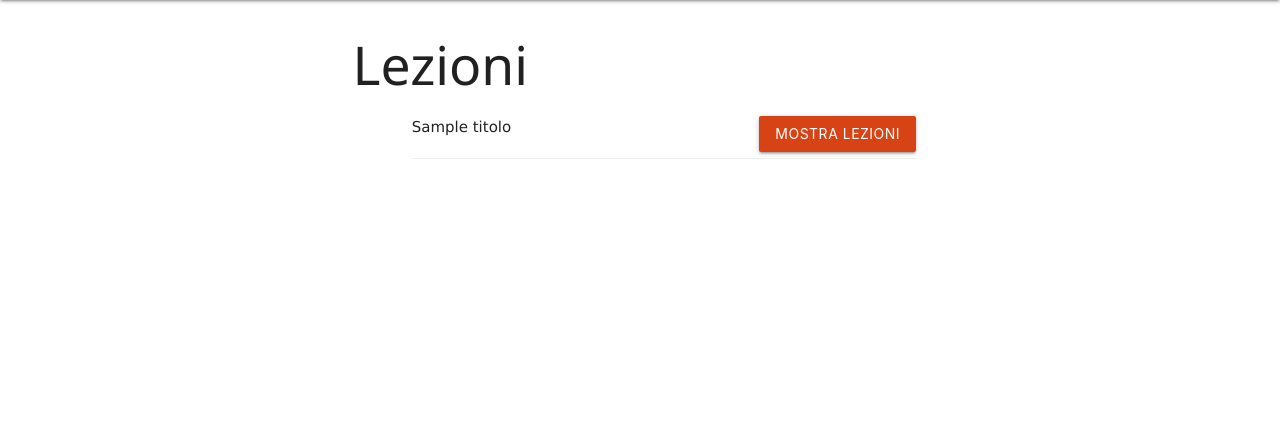
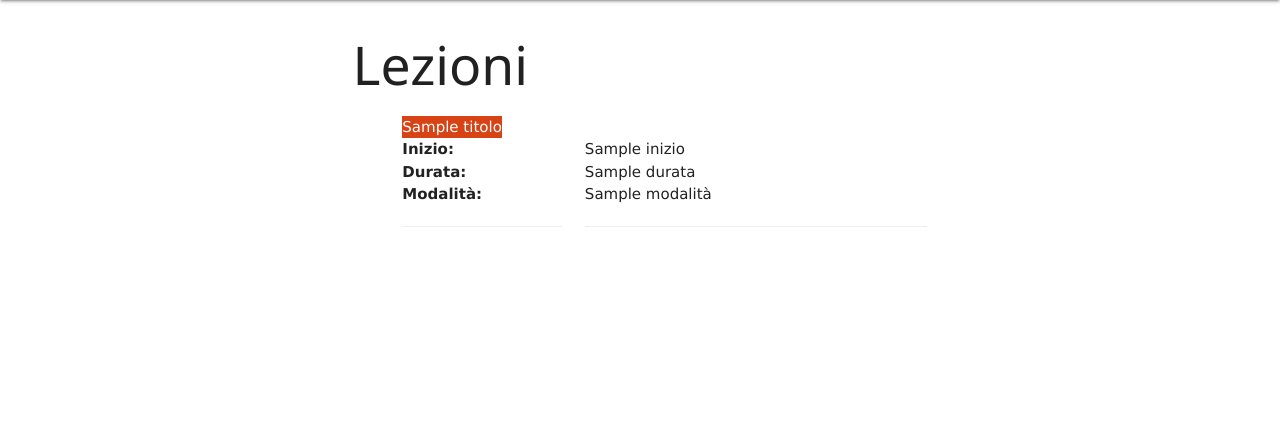
Before and after one commit to nicolamarizza/DbProject, a Flask app: template app/templates/lezioni.html in a window 1280 px wide. Shown: the part 64-490 px from the top of the page. Run offline with Flask 2, Linux system fonts and the light colour scheme; the template is opened without the code that fills it: most values are stand-ins (such as "Sample title", 1, 10 or a date in 2020); parts of the project's set-up code (start-up, migrations or seed data) failed here and were passed over; some libraries are stand-ins or nearby versions.

Commit message:
lezioni migliorate

```diff
--- a/app/app.py
+++ b/app/app.py
@@ -177,44 +177,50 @@ def lezioni_get():
 		else:
 			i_tuoi_corsi = list(filter(lambda c : user in c.iscritti, corsi_totali))
 
-		return render_template(
-			'lezioni.html',
-			name=user.nome if authenticated else None,
-			authenticated=True,
-			i_tuoi_corsi=i_tuoi_corsi
-		)
+		#lista degli id dei propri corsi
+		c = [x.id for x in i_tuoi_corsi]
 
-@app.route('/mostra_lezioni', methods=['POST'])
-@login_required #ti dice che non sei autorizzato se non hai effettuato il login
-def mostra_lezioni_post():
-	id_corso = request.form['idcorso']
-	titolo_corso = request.form['titolo']
+		#query per prendere corsi, lezioni e aula in cui si svolgono, compreso l'edificiio
+		#left join perché ci sono le lezioni online che non hanno un'aula
 
-	user = current_user
-	authenticated = user.is_authenticated
+		lezioni = session.query(views.Corsi.dbClass, views.Lezioni.dbClass, views.Aule.dbClass, views.Edifici.dbClass).\
+				  join(views.Aule.dbClass, views.Aule.dbClass.id == views.Lezioni.dbClass.idaula, isouter=True).\
+				  join(views.Corsi.dbClass, views.Corsi.dbClass.id == views.Lezioni.dbClass.idcorso, isouter=False).\
+				  filter(views.Lezioni.dbClass.idcorso.in_(c),\
+				  or_(views.Aule.dbClass.idedificio == views.Edifici.dbClass.id, views.Lezioni.dbClass.idaula == null()),\
+				  ).all()
 
-	with user.getSession() as session:
-
-		#query per prendere lezioni e aula in cui si svolgono
-		#left join perché ci sono le lezioni online che non hanno un'aula
-		lezioni = session.query(views.Lezioni.dbClass, views.Aule.dbClass, views.Edifici.dbClass).\
-				  join(views.Aule.dbClass, views.Aule.dbClass.id == views.Lezioni.dbClass.idaula, isouter=True).\
-				  filter(views.Lezioni.dbClass.idcorso == id_corso,\
-				  or_(views.Aule.dbClass.idedificio == views.Edifici.dbClass.id, views.Lezioni.dbClass.idaula == null())).all()
-
-
+		print(lezioni)
 
 		return render_template(
 			'lezioni.html',
 			authenticated = True,
 			name=user.nome if authenticated else None,
 			is_docente = user.isdocente,
-			id_corso = id_corso,
 			lezioni = lezioni,
+			attrLezioni = views.Lezioni.attributes,
+		)
 
-			titolo_corso = titolo_corso,
-			mostra_lezioni = True
-		)
+
+@app.route('/aggiungi_lezione', methods=['POST'])
+@login_required
+def aggiungi_lezione_post():
+	id_corso = request.form['idcorso']
+
+	user = current_user
+	authenticated = user.is_authenticated
+
+	return render_template(
+		'lezioni.html',
+		authenticated = True,
+		name=user.nome if authenticated else None,
+		aggiungi = True,
+		id_corso = id_corso,
+
+		attrLezioni = views.Lezioni.attributes
+
+	)
+
 
 @app.route('/test', methods=['GET'])
 def shit_get():
--- a/app/templates/lezioni.html
+++ b/app/templates/lezioni.html
@@ -6,33 +6,28 @@
 {%- endblock -%}
 
 
-
-
-
 {%- block body_base -%}
 
 
 <div class="row">
     <div class="col s8 offset-s2">
 
+        <h2>Lezioni</h2>
 
-        {%- if mostra_lezioni -%}
-            <br><br>
+
 
             {%- if lezioni -%}
-                Torna <a href="/lezioni">indietro</a>
-                <h3>Elenco delle lezioni di {{ titolo_corso }}</h3>
-                <hr>
+
+
                 {% for lezione in lezioni %}
                     {% include 'lezioni_elem.html' %}
                 {% endfor %}
-
 
             {%- else -%}
 
             <div class="col s11 offset-s1" >
                 <div class="row" >
-                    <b>Nessuna lezione disponibile,</b> torna <a href="/lezioni">indietro</a>
+                    <b>Nessuna lezione disponibile ☹</a>
                 </div>
             </div>
             {%- endif -%}
@@ -50,36 +45,6 @@
                 </div>
             </div>
             {%- endif -%}
-        {%- else -%}
-
-
-            <h2>Lezioni</h2>
-
-
-            {% for corso in i_tuoi_corsi %}
-            <div class="col s11 offset-s1" >
-
-                {{ corso.titolo }}
-                <div class="right">
-                    <form action="/mostra_lezioni" method="POST">
-                        <input name="idcorso" type="number" style="display:none" value="{{ corso.id }}">
-                        <input name="titolo" type="text" style="display:none" value="{{ corso.titolo }}">
-                        <button class="waves-effect waves-light btn deep-orange darken-3 right" type="submit">
-                            mostra lezioni
-                        </button>
-
-                    </form>
-
-
-                </div>
-
-                <hr>
-            </div>
-
-            {% endfor %}
-        {%- endif -%}
-
-
 
     </div>
 </div>
--- a/app/templates/lezioni_elem.html
+++ b/app/templates/lezioni_elem.html
@@ -1,17 +1,33 @@
-<div class="col s11 offset-s1" >
-    <div class="row" >
 
-        {%- if lezione[0].idaula -%}
-            <div><div class="col s4"><b>Edificio:</b></div><div class="col s8">{{lezione[2].nome }}</div></div>
-            <div><div class="col s4"><b>Aula:</b></div><div class="col s8">{{lezione[1].nome }}</div></div>
-        {%- endif -%}
+   <div>
+        <div class="row" style="margin-bottom: 0px;">
 
-        <div><div class="col s4"><b>Inizio:</b></div><div class="col s8">{{ lezione[0].inizio }}</div></div>
-        <div><div class="col s4"><b>Durata:</b></div><div class="col s8">{{ lezione[0].durata }}</div></div>
-        <div><div class="col s4"><b>Modalità:</b>  <br>
-            <hr></div><div class="col s8">{{ lezione[0].modalità }}  <br>
-            <hr></div></div>
+            <div class="col s11 offset-s1" >
+                <div class="row" >
 
 
+                    <div><div class="col s11">
+                    <div class="deep-orange darken-3 left" style="color: white;">
+                    {{ lezione[0].titolo }}
+
+                    </div>
+                    </div>
+                    {%- if lezione[1].idaula -%}
+                        <div><div class="col s4"><b>Edificio:</b></div><div class="col s8">{{lezione[3].nome }}</div></div>
+                        <div><div class="col s4"><b>Aula:</b></div><div class="col s8">{{lezione[2].nome }}</div></div>
+                    {%- endif -%}
+
+                    <div><div class="col s4"><b>Inizio:</b></div><div class="col s8">{{ lezione[1].inizio }}</div></div>
+                    <div><div class="col s4"><b>Durata:</b></div><div class="col s8">{{ lezione[1].durata }}</div></div>
+                    <div><div class="col s4"><b>Modalità:</b>  <br><hr>
+                    </div><div class="col s8">{{ lezione[0].modalità }}  <br><hr>
+                    </div></div>
+
+
+
+
+                </div>
+            </div>
+
+        </div>
     </div>
-</div>
```
